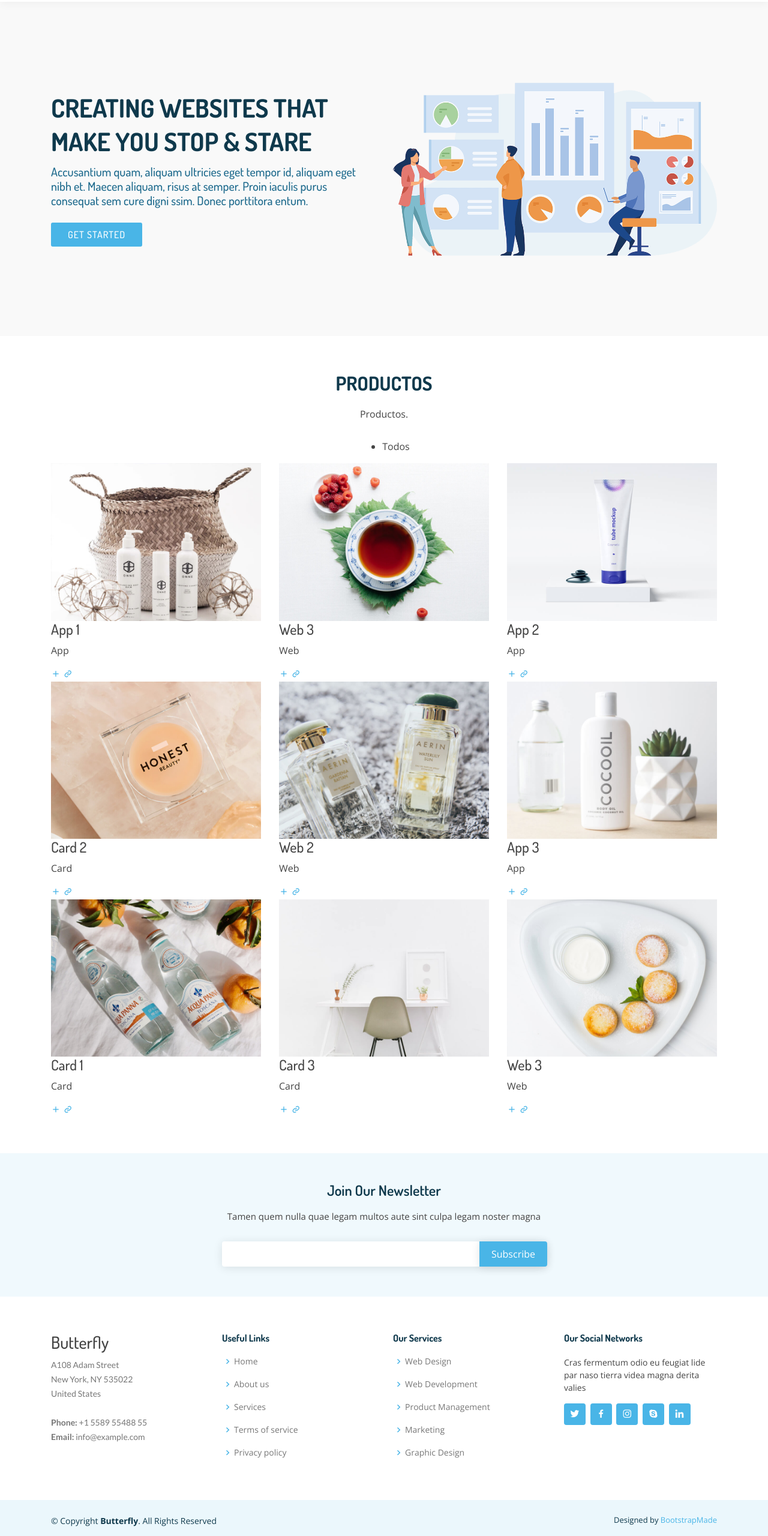
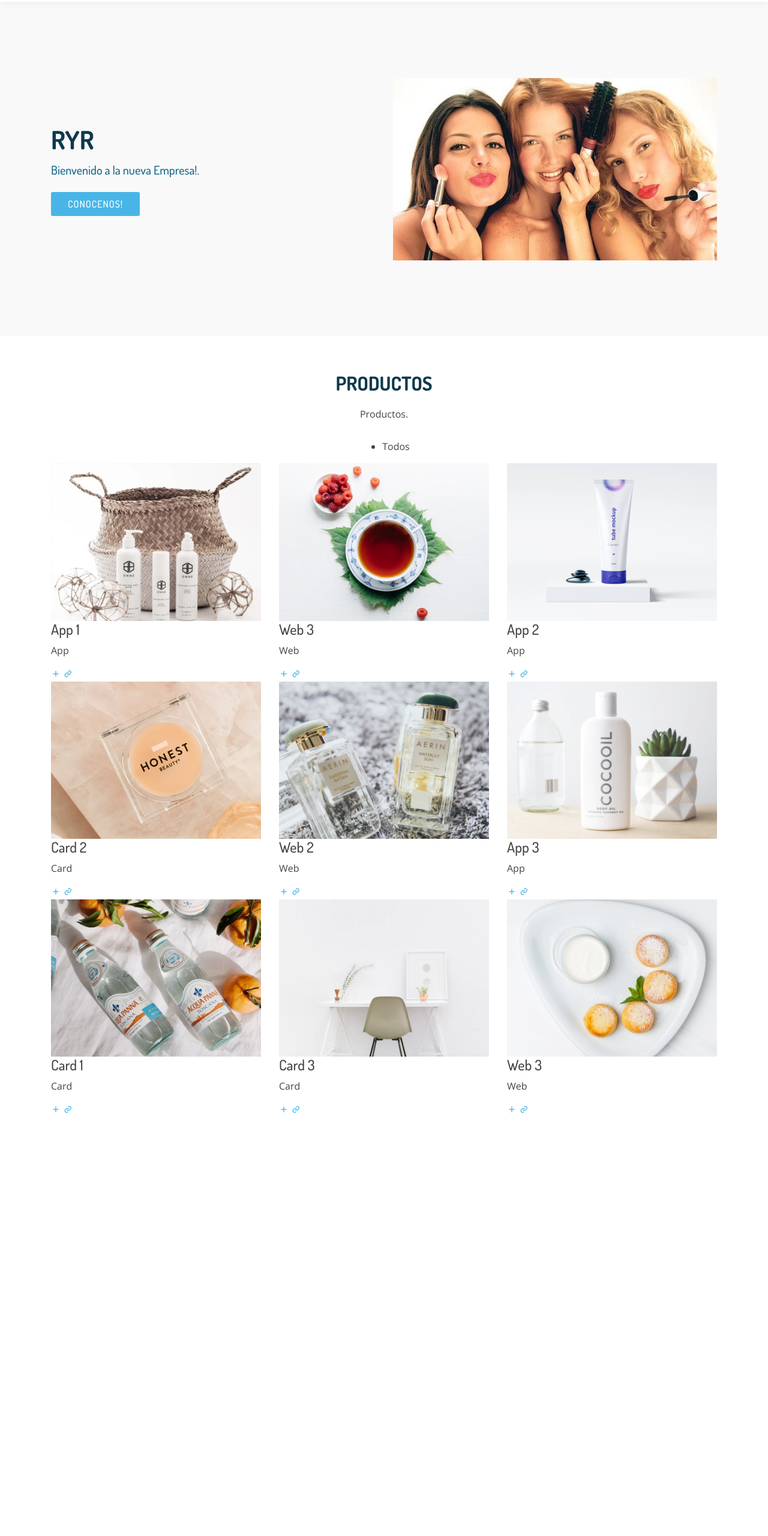
Before and after one commit to ruthhern/ryr, a plain HTML site: page index.html in a window 1280 px wide. Shown: the part 80-2640 px from the top of the page at 60% size. After the commit the page ends 2002 px from the top, so only its background shows below. Drawn offline with nearby package versions, Linux system fonts and the light colour scheme; a script that the page names is missing.

Commit message:
agregar imagen y cambios

```diff
--- a/index.html
+++ b/index.html
@@ -5,7 +5,7 @@
   <meta charset="utf-8">
   <meta content="width=device-width, initial-scale=1.0" name="viewport">
 
-  <title>Butterfly Bootstrap Template - Index</title>
+  <title>RYR</title>
   <meta content="" name="descriptison">
   <meta content="" name="keywords">
 
@@ -83,12 +83,12 @@
     <div class="container">
       <div class="row">
         <div class="col-lg-6 pt-4 pt-lg-0 order-2 order-lg-1 d-flex flex-column justify-content-center">
-          <h1>Creating websites that make you stop & stare</h1>
-          <h2>Accusantium quam, aliquam ultricies eget tempor id, aliquam eget nibh et. Maecen aliquam, risus at semper. Proin iaculis purus consequat sem cure digni ssim. Donec porttitora entum.</h2>
-          <div><a href="#about" class="btn-get-started scrollto">Get Started</a></div>
+          <h1>RYR</h1>
+          <h2>Bienvenido a la nueva Empresa!.</h2>
+          <div><a href="#about" class="btn-get-started scrollto">Conocenos!</a></div>
         </div>
         <div class="col-lg-6 order-1 order-lg-2 hero-img">
-          <img src="assets/img/hero-img.png" class="img-fluid" alt="">
+          <img src="assets/img/imagen-encabezado.jpg" class="img-fluid" alt="">
         </div>
       </div>
     </div>
@@ -753,7 +753,7 @@
   </main><!-- End #main -->
 
   <!-- ======= Footer ======= -->
-  <footer id="footer">
+  <!--<footer id="footer">
 
     <div class="footer-newsletter">
       <div class="container">
@@ -820,21 +820,21 @@
 
         </div>
       </div>
-    </div>
+    </div>-->
 
-    <div class="container py-4">
+    <!--<div class="container py-4">
       <div class="copyright">
         &copy; Copyright <strong><span>Butterfly</span></strong>. All Rights Reserved
       </div>
-      <div class="credits">
+      <div class="credits">-->
         <!-- All the links in the footer should remain intact. -->
         <!-- You can delete the links only if you purchased the pro version. -->
         <!-- Licensing information: https://bootstrapmade.com/license/ -->
         <!-- Purchase the pro version with working PHP/AJAX contact form: https://bootstrapmade.com/butterfly-free-bootstrap-theme/ -->
-        Designed by <a href="https://bootstrapmade.com/">BootstrapMade</a>
+        <!--Designed by <a href="https://bootstrapmade.com/">BootstrapMade</a>
       </div>
     </div>
-  </footer><!-- End Footer -->
+  </footer>--><!-- End Footer -->
 
   <a href="#" class="back-to-top"><i class="icofont-simple-up"></i></a>
 
```
Also changed, not shown: assets/img/imagen-encabezado.jpg (added).
